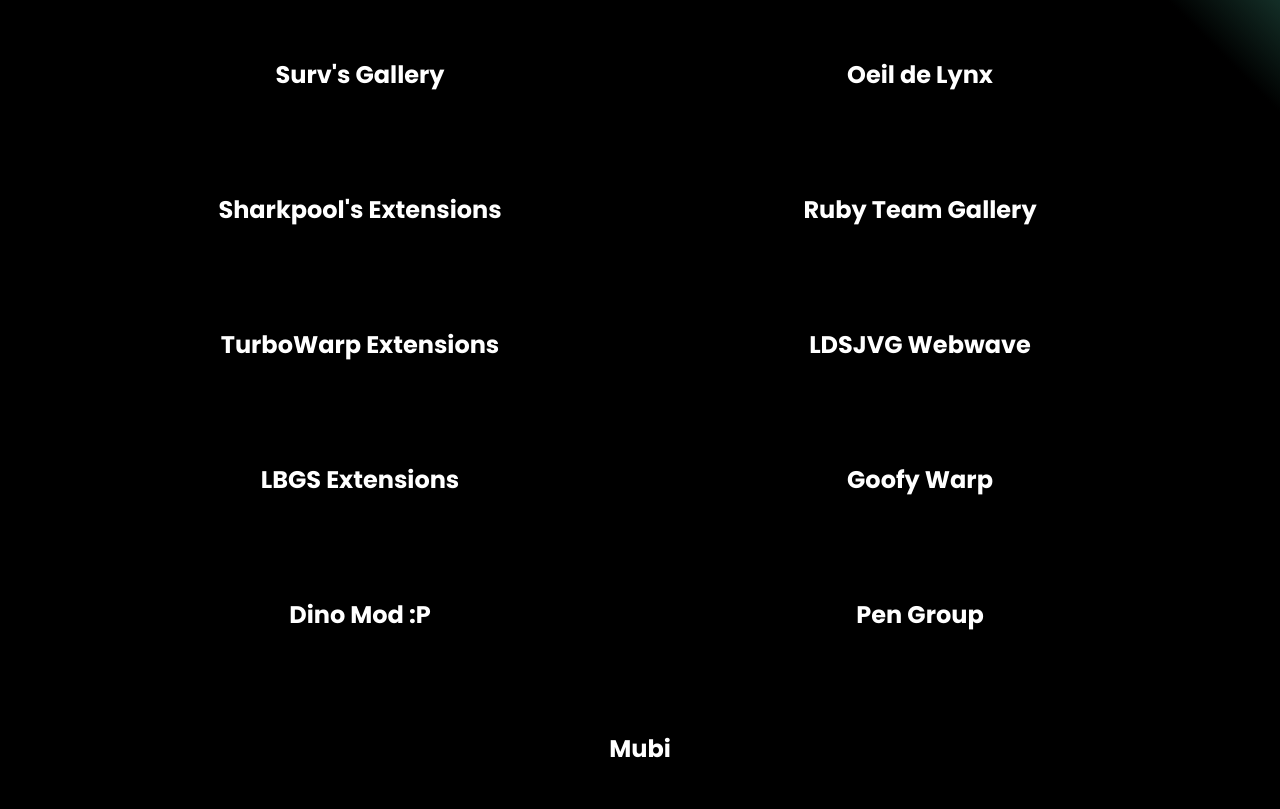
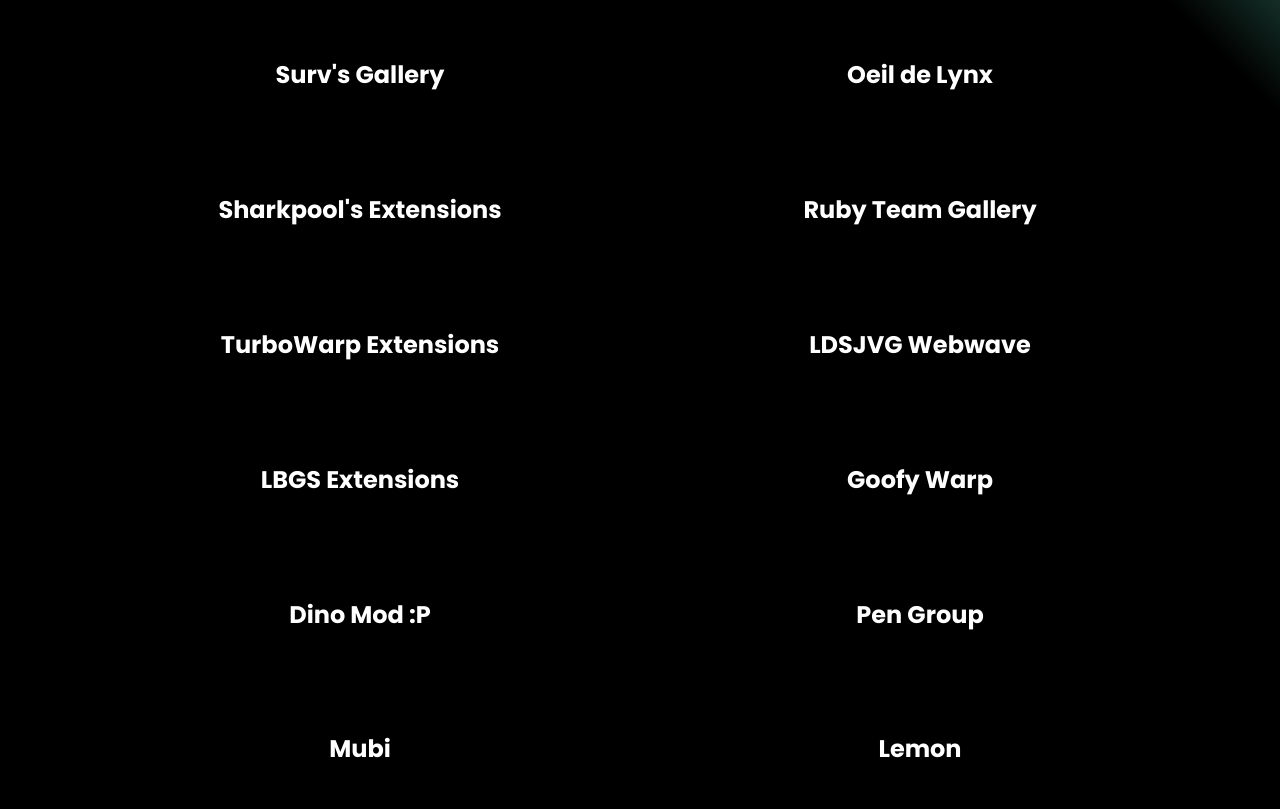
Before and after one commit to Mistium/extensions.mistium, a plain HTML site: page index.html in a window 1280 px wide. Shown: the part 383-1192 px from the top of the page. Drawn offline with Linux system fonts and the light colour scheme; no server answers.

Commit message:
Update index.html

```diff
--- a/index.html
+++ b/index.html
@@ -171,7 +171,8 @@
             { name: "Goofy Warp", url: "https://goofywarp.github.io/extensions/" },
             { name: "Dino Mod :P", url: "https://github.com/GabsTheCuriousKid/FirstExtension/tree/main/extensions" },
             { name: "Pen Group", url: "https://pen-group.github.io/extensions" },
-            { name: "Mubi", url: "https://mubi.tech/gallery" }
+            { name: "Mubi", url: "https://mubi.tech/gallery" },
+            { name: "Lemon", url: "https://bludisanlemon.github.io/lemons-gallery" }
         ];
 
         const otherGalleriesContainer = document.getElementById("otherGalleries");
```
